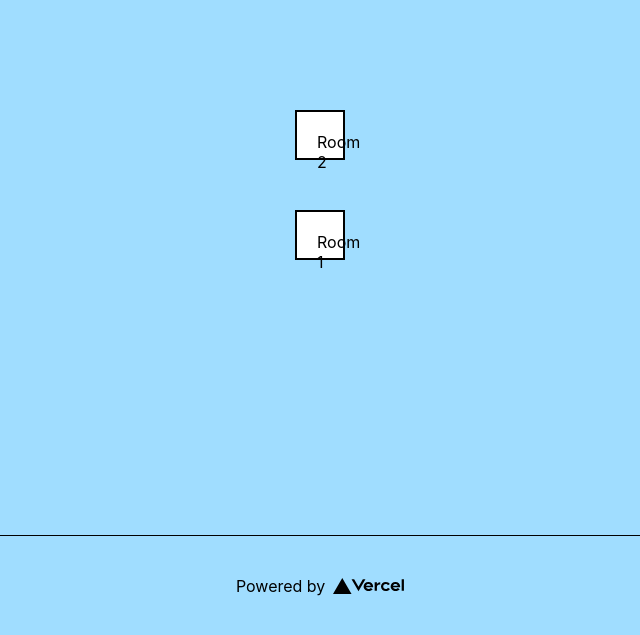
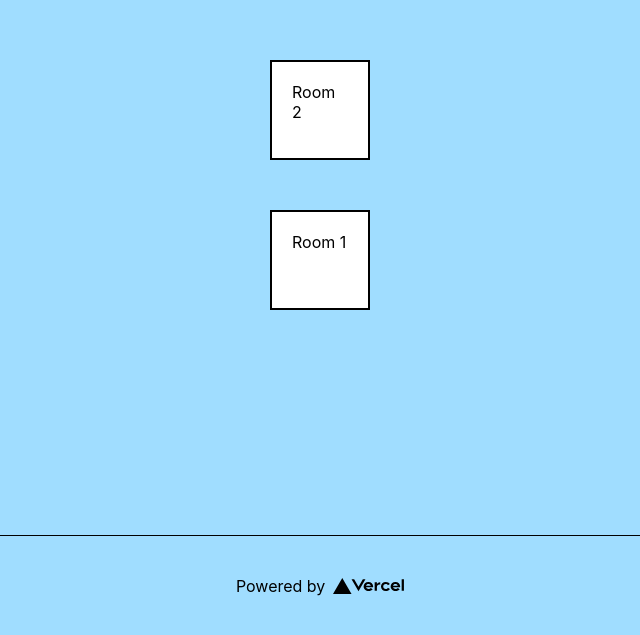
Before and after one commit to Suspiria1/mapping-app, a Next.js app in the folder nextjs-blog/: page / in a window 1280 px wide. Shown: the part 165-800 px from the top of the page, without its empty margins (320-960 px from the left). Built offline with nearby package versions, Linux system fonts and the light colour scheme.

Commit message:
On branch main Your branch is up to date with 'origin/main'.
Changes to be committed:
modified:   nextjs-blog/pages/index.js
modified:   nextjs-blog/styles/Home.module.css

Changes not staged for commit:
modified:   nextjs-blog/pages/index.js

```diff
--- a/nextjs-blog/pages/index.js
+++ b/nextjs-blog/pages/index.js
@@ -33,13 +33,6 @@ export default function Home() {
             </footer>
 
             <style jsx>{`
-                #room1 {
-                    border: 3px solid #000;
-                    width: 50px;
-                    height: 50px;
-                    background-color: #fff;
-                }
-
                 main {
                     padding: 5rem 0;
                     flex: 1;
--- a/nextjs-blog/styles/Home.module.css
+++ b/nextjs-blog/styles/Home.module.css
@@ -136,8 +136,8 @@
 }
 #room2 {
     border: 2px solid #000;
-    width: 50px;
-    height: 50px;
+    width: 100px;
+    height: 100px;
     background-color: #fff;
     color: #000;
     display: inline-block;
@@ -146,8 +146,8 @@
 
 #room1 {
     border: 2px solid #000;
-    width: 50px;
-    height: 50px;
+    width: 100px;
+    height: 100px;
     background-color: #fff;
     color: #000;
     display: inline-block;
```
